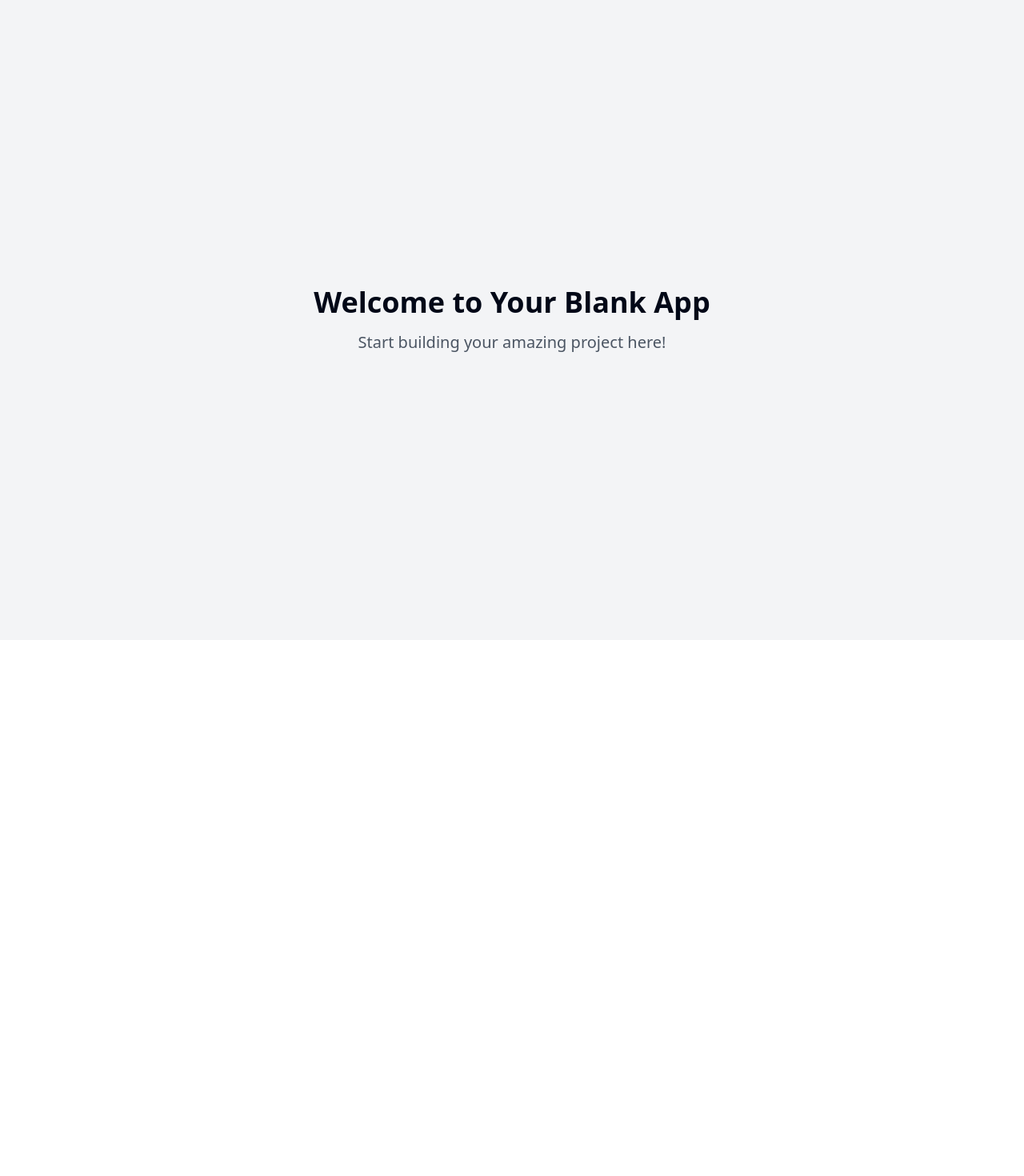
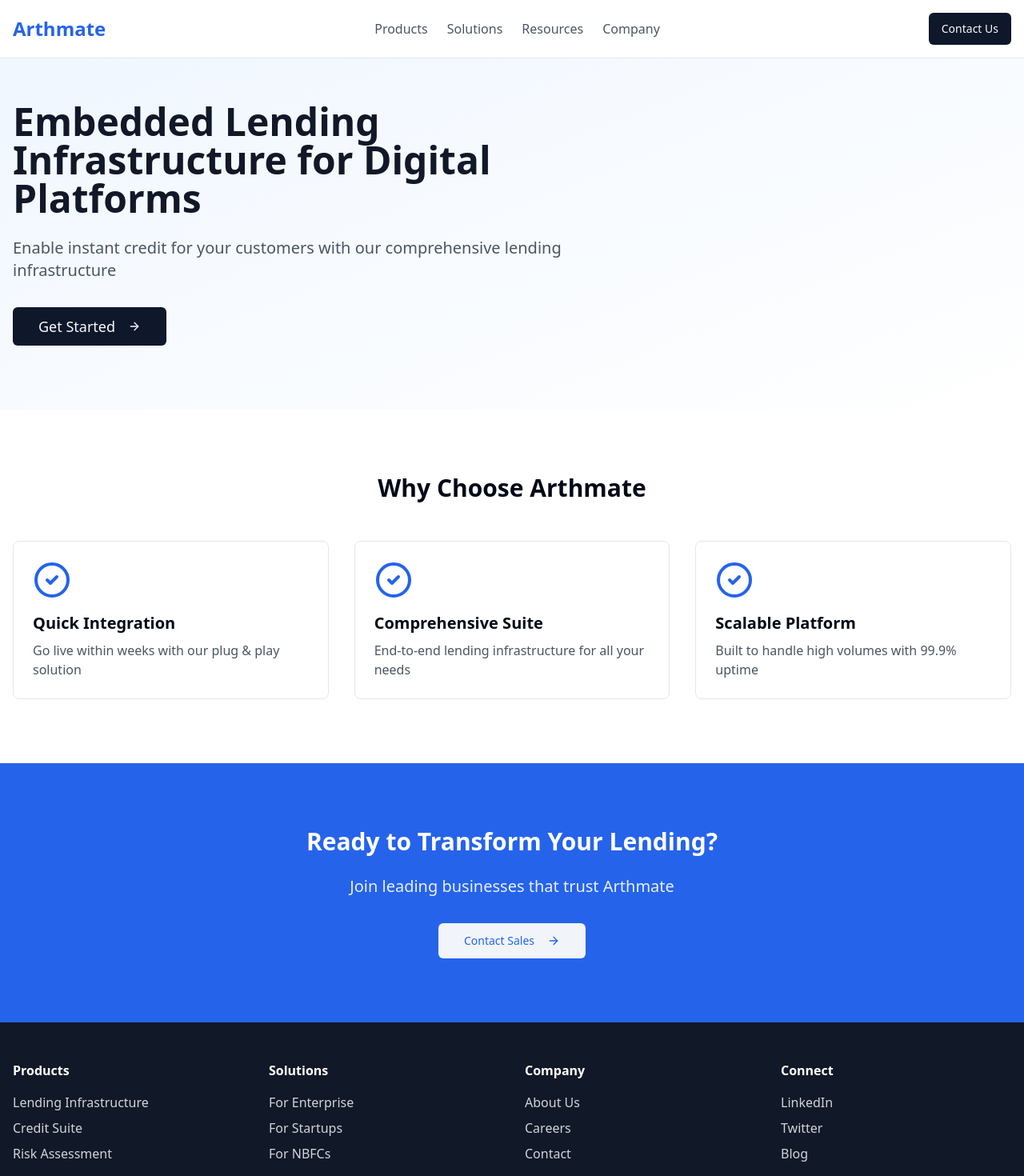
Before and after one commit to Rajratsar/arthmate-lendify-portal, a React (Vite) app: page / in a window 1280 px wide. Shown: the top 1470 px of the page at 80% size. Before the commit the page ends 800 px from the top, so only its background shows below. Built offline with nearby package versions, Linux system fonts and the light colour scheme.

Commit message:
Update website design reference
Incorporate design elements and layout inspired by the Arthmate website for improved aesthetics and user experience.
[skip gpt_engineer]

```diff
--- a/src/pages/Index.tsx
+++ b/src/pages/Index.tsx
@@ -1,12 +1,122 @@
-// Update this page (the content is just a fallback if you fail to update the page)
+import { Button } from "@/components/ui/button";
+import { ArrowRight, CheckCircle2 } from "lucide-react";
 
 const Index = () => {
   return (
-    <div className="min-h-screen flex items-center justify-center bg-gray-100">
-      <div className="text-center">
-        <h1 className="text-4xl font-bold mb-4">Welcome to Your Blank App</h1>
-        <p className="text-xl text-gray-600">Start building your amazing project here!</p>
-      </div>
+    <div className="min-h-screen">
+      {/* Navigation */}
+      <nav className="fixed w-full bg-white/95 backdrop-blur-sm z-50 border-b">
+        <div className="container mx-auto px-4 py-4 flex justify-between items-center">
+          <div className="text-2xl font-bold text-blue-600">Arthmate</div>
+          <div className="hidden md:flex space-x-6">
+            <a href="#" className="text-gray-600 hover:text-blue-600">Products</a>
+            <a href="#" className="text-gray-600 hover:text-blue-600">Solutions</a>
+            <a href="#" className="text-gray-600 hover:text-blue-600">Resources</a>
+            <a href="#" className="text-gray-600 hover:text-blue-600">Company</a>
+          </div>
+          <Button>Contact Us</Button>
+        </div>
+      </nav>
+
+      {/* Hero Section */}
+      <section className="pt-32 pb-20 bg-gradient-to-br from-blue-50 to-white">
+        <div className="container mx-auto px-4">
+          <div className="max-w-3xl">
+            <h1 className="text-5xl font-bold text-gray-900 mb-6">
+              Embedded Lending Infrastructure for Digital Platforms
+            </h1>
+            <p className="text-xl text-gray-600 mb-8">
+              Enable instant credit for your customers with our comprehensive lending infrastructure
+            </p>
+            <Button className="text-lg px-8 py-6">
+              Get Started <ArrowRight className="ml-2" />
+            </Button>
+          </div>
+        </div>
+      </section>
+
+      {/* Features Section */}
+      <section className="py-20">
+        <div className="container mx-auto px-4">
+          <h2 className="text-3xl font-bold text-center mb-12">Why Choose Arthmate</h2>
+          <div className="grid md:grid-cols-3 gap-8">
+            {[
+              {
+                title: "Quick Integration",
+                description: "Go live within weeks with our plug & play solution"
+              },
+              {
+                title: "Comprehensive Suite",
+                description: "End-to-end lending infrastructure for all your needs"
+              },
+              {
+                title: "Scalable Platform",
+                description: "Built to handle high volumes with 99.9% uptime"
+              }
+            ].map((feature, index) => (
+              <div key={index} className="p-6 rounded-lg border hover:shadow-lg transition-shadow">
+                <CheckCircle2 className="w-12 h-12 text-blue-600 mb-4" />
+                <h3 className="text-xl font-semibold mb-2">{feature.title}</h3>
+                <p className="text-gray-600">{feature.description}</p>
+              </div>
+            ))}
+          </div>
+        </div>
+      </section>
+
+      {/* CTA Section */}
+      <section className="py-20 bg-blue-600 text-white">
+        <div className="container mx-auto px-4 text-center">
+          <h2 className="text-3xl font-bold mb-6">Ready to Transform Your Lending?</h2>
+          <p className="text-xl mb-8 opacity-90">Join leading businesses that trust Arthmate</p>
+          <Button variant="secondary" size="lg" className="text-blue-600">
+            Contact Sales <ArrowRight className="ml-2" />
+          </Button>
+        </div>
+      </section>
+
+      {/* Footer */}
+      <footer className="bg-gray-900 text-gray-300 py-12">
+        <div className="container mx-auto px-4">
+          <div className="grid md:grid-cols-4 gap-8">
+            <div>
+              <h3 className="text-white font-bold mb-4">Products</h3>
+              <ul className="space-y-2">
+                <li><a href="#" className="hover:text-white">Lending Infrastructure</a></li>
+                <li><a href="#" className="hover:text-white">Credit Suite</a></li>
+                <li><a href="#" className="hover:text-white">Risk Assessment</a></li>
+              </ul>
+            </div>
+            <div>
+              <h3 className="text-white font-bold mb-4">Solutions</h3>
+              <ul className="space-y-2">
+                <li><a href="#" className="hover:text-white">For Enterprise</a></li>
+                <li><a href="#" className="hover:text-white">For Startups</a></li>
+                <li><a href="#" className="hover:text-white">For NBFCs</a></li>
+              </ul>
+            </div>
+            <div>
+              <h3 className="text-white font-bold mb-4">Company</h3>
+              <ul className="space-y-2">
+                <li><a href="#" className="hover:text-white">About Us</a></li>
+                <li><a href="#" className="hover:text-white">Careers</a></li>
+                <li><a href="#" className="hover:text-white">Contact</a></li>
+              </ul>
+            </div>
+            <div>
+              <h3 className="text-white font-bold mb-4">Connect</h3>
+              <ul className="space-y-2">
+                <li><a href="#" className="hover:text-white">LinkedIn</a></li>
+                <li><a href="#" className="hover:text-white">Twitter</a></li>
+                <li><a href="#" className="hover:text-white">Blog</a></li>
+              </ul>
+            </div>
+          </div>
+          <div className="border-t border-gray-800 mt-12 pt-8 text-center">
+            <p>&copy; 2024 Arthmate. All rights reserved.</p>
+          </div>
+        </div>
+      </footer>
     </div>
   );
 };
```
